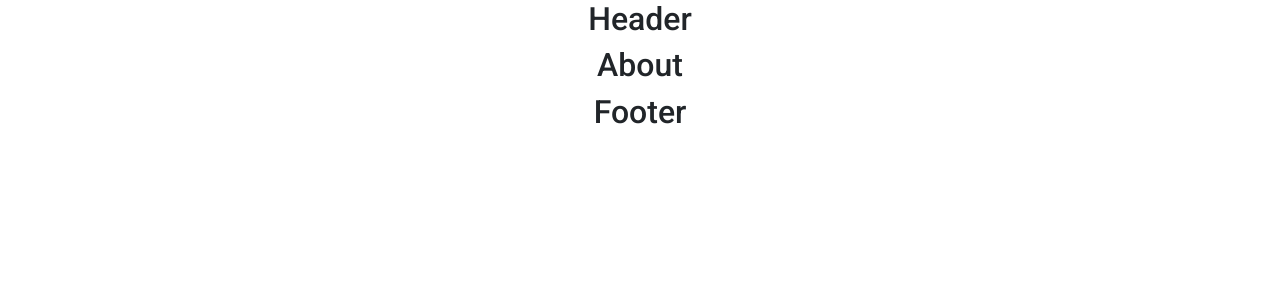
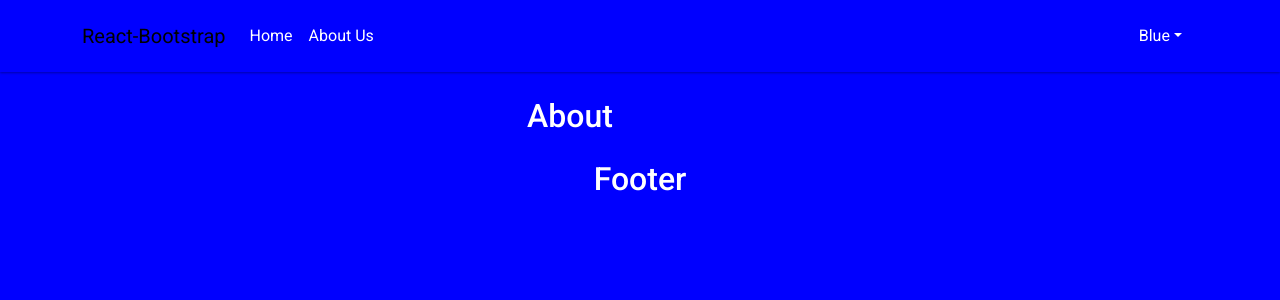
Before and after one commit to jayprakashcs12/tech.software, a React (Create React App) app: page /about-us in a window 1280 px wide. Shown: the top 300 px of the page. Built offline with nearby package versions, Linux system fonts and the light colour scheme.

Commit message:
update code

```diff
--- a/src/App.js
+++ b/src/App.js
@@ -1,28 +1,24 @@
 import React, { useState } from 'react';
+import { RoutesComponents } from './assets/data/data';
 import { Route, Routes } from 'react-router-dom';
-import { ToastContainer } from 'react-toastify';
+import Header from './components/common/Header';
 import Footer from './components/common/Footer';
-import Header from './components/common/Header';
-import { RoutesComponents } from "./assets/data/data";
-import 'react-toastify/dist/ReactToastify.css';
 
 const App = () => {
 
-  let [theme, setTheme] = useState('light');
+  let [color, setColor] = useState('white');
 
   return (
-
-    <React.Fragment>
-      <ToastContainer position="top-center" autoClose={5000} className="pro-toast" />
-      <Header theme={theme} setTheme={setTheme} />
+    <div style={{ backgroundColor: color, minHeight: '100vh' }}>
+      <Header color={color} setColor={setColor} />
       <Routes>
-        {RoutesComponents.map((route, i) => (
-          <Route key={i} path={route.path} element={<route.component theme={theme} />} />
+        {RoutesComponents.map((route, index) => (
+          <Route key={index} path={route.path} element={route.element} />
         ))}
       </Routes>
-      <Footer theme={theme} />
-    </React.Fragment>
-  )
-}
+      <Footer color={color} setColor={setColor} />
+    </div>
+  );
+};
 
 export default App;
--- a/src/assets/css/header.css
+++ b/src/assets/css/header.css
@@ -0,0 +1,11 @@
+.dropdown-menu {
+    --bs-dropdown-min-width: 5rem !important;
+}
+
+.pro-navbar {
+    box-shadow: rgba(0, 0, 0, 0.12) 0px 1px 3px, rgba(0, 0, 0, 0.24) 0px 1px 2px;
+}
+
+.nav-link, .nav-link:focus, .nav-link:hover, .navbar-nav .nav-link.active, .navbar-nav .nav-link.show {
+    color: var(--color14);
+}
--- a/src/assets/css/home.css
+++ b/src/assets/css/home.css
@@ -1,4 +1,9 @@
+.pro-container {
+    margin: 25px 0;
+}
+
 .pro-head {
     text-align: center;
     font-size: 2rem;
+    color: var(--color14);
 }
--- a/src/assets/data/data.js
+++ b/src/assets/data/data.js
@@ -1,10 +1,8 @@
-import { FaCodepen, FaInstagram, FaXTwitter } from "react-icons/fa6";
-import { FiFacebook, FiGithub, FiPhone } from "react-icons/fi";
-import { BsStackOverflow, BsWhatsapp } from "react-icons/bs";
-import { SlSocialLinkedin } from "react-icons/sl";
-import { BiLogoGmail } from "react-icons/bi";
 import About from '../../components/pages/About';
 import Home from '../../components/pages/Home';
+import { BiLogoGmail } from "react-icons/bi";
+import { BsWhatsapp } from "react-icons/bs";
+import { FiPhone } from "react-icons/fi";
 
 export let Contacts = {
     phoneNumber: "8563001092", personName: 'Mail Me', phoneURL: "tel:8563001092", whatsAppUrl: "https://wa.me/8563001092",
@@ -18,19 +16,9 @@ export let ContactsItem = [
 ];
 
 export let NavRoutes = [
-    { navTo: '/', navText: 'Home' }, { navTo: '/about-us', navText: 'About Us' },
+    { navTo: '/', navText: 'Home' }, { navTo: '/about-us', navText: 'About Us' }
 ];
 
 export let RoutesComponents = [
-    { path: '/', component: Home }, { path: '/about-us', component: About },
+    { path: '/', element: <Home /> }, { path: '/about-us', element: <About /> },
 ];
-
-export let SocialLinks = [
-    { name: 'Codepen', icon: <FaCodepen className="social-icon" />, url: 'https://codepen.io/jayprakashcs12/' },
-    { name: 'Instagram', icon: <FaInstagram className="social-icon" />, url: 'https://www.instagram.com/jayprakashsingh10031/' },
-    { name: 'Github', icon: <FiGithub className="social-icon" />, url: 'https://github.com/jayprakashcs12/' },
-    { name: 'Linkedin', icon: <SlSocialLinkedin className="social-icon" />, url: 'https://www.linkedin.com/in/jay-prakash-singh-028957128/' },
-    { name: 'Facebook', icon: <FiFacebook className="social-icon" />, url: 'https://www.facebook.com/jayprakash199221/' },
-    { name: 'Twitter', icon: <FaXTwitter className="social-icon" />, url: 'https://twitter.com/jayprakash2108/' },
-    { name: 'Stack Overflow', icon: <BsStackOverflow className="social-icon" />, url: 'https://stackoverflow.com/users/18405681/jay-prakash-singh/' },
-];
--- a/src/components/common/Header.js
+++ b/src/components/common/Header.js
@@ -1,13 +1,55 @@
-import React from 'react';
+import React, { useEffect, useState } from 'react';
+import { Container, Nav, Navbar, NavDropdown } from 'react-bootstrap';
+import { NavRoutes } from '../../assets/data/data';
+import { NavLink } from 'react-router-dom';
 
-const Header = () => {
+function Header({ setColor }) {
+
+    let colors = [
+        { value: 'Red', name: 'Red' }, { value: 'Blue', name: 'Blue' }, { value: 'Green', name: 'Green' }, { value: 'Orange', name: 'Orange' },
+        { value: 'Purple', name: 'Purple' }, { value: 'Cyan', name: 'Cyan' }, { value: 'Magenta', name: 'Magenta' }, { value: 'Pink', name: 'Pink' },
+        { value: 'Teal', name: 'Teal' }
+    ];
+
+    colors.sort((a, b) => a.name.localeCompare(b.name));
+
+    let [selectedColor, setSelectedColor] = useState('Blue');
+
+    let handleColorChange = (value) => {
+        setSelectedColor(value);
+        setColor(value);
+    };
+
+    useEffect(() => {
+        setColor('Blue');
+    }, []);
 
     return (
-
-        <React.Fragment>
-            <h1 className='pro-head'>Header</h1>
-        </React.Fragment>
-    )
+        <Navbar collapseOnSelect expand="lg" className={`pro-navbar bg-${selectedColor}`}>
+            <Container>
+                <Navbar.Brand href="#home">React-Bootstrap</Navbar.Brand>
+                <Navbar.Toggle aria-controls="responsive-navbar-nav" />
+                <Navbar.Collapse id="responsive-navbar-nav">
+                    <Nav className="me-auto">
+                        {NavRoutes.map((link, i) => (
+                            <NavLink key={i} to={link.navTo} className="nav-link" activeClassName="active">
+                                {link.navText}
+                            </NavLink>
+                        ))}
+                    </Nav>
+                    <Nav>
+                        <NavDropdown title={selectedColor} id="collasible-nav-dropdown" className={`nav-link bg-${selectedColor}`}>
+                            {colors.map((color) => (
+                                <NavDropdown.Item key={color.value} onClick={() => handleColorChange(color.value)}>
+                                    {color.value}
+                                </NavDropdown.Item>
+                            ))}
+                        </NavDropdown>
+                    </Nav>
+                </Navbar.Collapse>
+            </Container>
+        </Navbar>
+    );
 }
 
 export default Header;
--- a/src/components/pages/About.js
+++ b/src/components/pages/About.js
@@ -1,11 +1,14 @@
 import React from 'react';
+import { Container } from 'react-bootstrap';
 
 const About = () => {
 
     return (
 
         <React.Fragment>
-            <h1 className='pro-head'>About</h1>
+            <Container className='pro-container'>
+                <h1 className='pro-head'>About</h1>
+            </Container>
         </React.Fragment>
     )
 }
--- a/src/components/pages/Home.js
+++ b/src/components/pages/Home.js
@@ -1,11 +1,14 @@
 import React from 'react';
+import { Container } from 'react-bootstrap';
 
 const Home = () => {
 
     return (
 
         <React.Fragment>
-            <h1 className='pro-head'>Home</h1>
+            <Container className='pro-container'>
+                <h1 className='pro-head'>Home</h1>
+            </Container>
         </React.Fragment>
     )
 }
```
